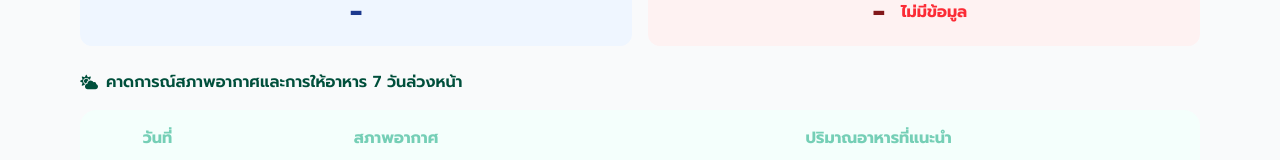
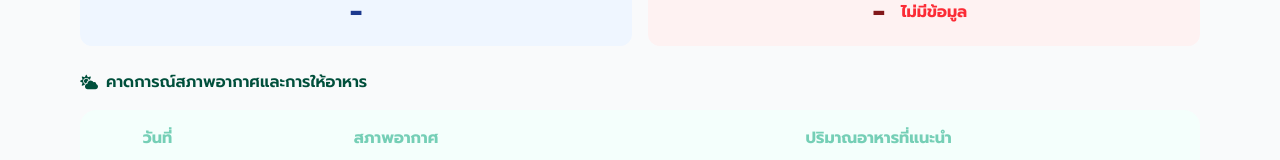
Before and after one commit to koard/DukeFarm-Frontend, a Next.js app: page /dashboard-researcher in a window 1280 px wide. Shown: the part 318-478 px from the top of the page. Built offline with nearby package versions, Linux system fonts and the light colour scheme; sample sign-in values are in the browser's storage.

Commit message:
fix: update weather and feeding forecast headings for clarity

```diff
--- a/src/app/dashboard-researcher/page.tsx
+++ b/src/app/dashboard-researcher/page.tsx
@@ -212,7 +212,7 @@ export default function Dashboard() {
           <div className="flex items-center space-x-2 mb-4">
             <FaCloudSun className="text-emerald-900 text-lg base:text-xl" />
             <h2 className="text-base base:text-lg font-semibold text-emerald-900">
-              คาดการณ์สภาพอากาศและการให้อาหาร 7 วันล่วงหน้า
+              คาดการณ์สภาพอากาศและการให้อาหาร
             </h2>
           </div>
 
--- a/src/app/market-grower/page.tsx
+++ b/src/app/market-grower/page.tsx
@@ -550,7 +550,7 @@ export default function MarketGrowerPage() {
         <div>
             <div className="flex items-center gap-2 mb-3">
                 <Image src="/nursery-large/fluent_weather-hail-day.svg" alt="forecast" width={24} height={24} />
-                <h3 className="text-base font-bold text-[#093832]">คาดการณ์สภาพอากาศและการให้อาหาร 7 วันล่วงหน้า</h3>
+                <h3 className="text-base font-bold text-[#093832]">คาดการณ์สภาพอากาศและการให้อาหาร</h3>
             </div>
             <div className="bg-[#F4FFFC] rounded-2xl pt-5 pb-6 p-2 shadow-sm">
                 <div className="grid grid-cols-3 mb-4 border-b border-[#D0EBE5] pb-3">
--- a/src/app/nursery-large/page.tsx
+++ b/src/app/nursery-large/page.tsx
@@ -550,7 +550,7 @@ export default function NurseryLargePage() {
                 <div>
                     <div className="flex items-center gap-2 mb-3">
                         <Image src="/nursery-large/fluent_weather-hail-day.svg" alt="forecast" width={24} height={24} />
-                        <h3 className="text-base font-bold text-[#093832]">คาดการณ์สภาพอากาศและการให้อาหาร 7 วันล่วงหน้า</h3>
+                        <h3 className="text-base font-bold text-[#093832]">คาดการณ์สภาพอากาศและการให้อาหาร</h3>
                     </div>
                     <div className="bg-[#F4FFFC] rounded-2xl pt-5 pb-6 p-2 shadow-sm">
                         <div className="grid grid-cols-3 mb-4 border-b border-[#D0EBE5] pb-3">
```
